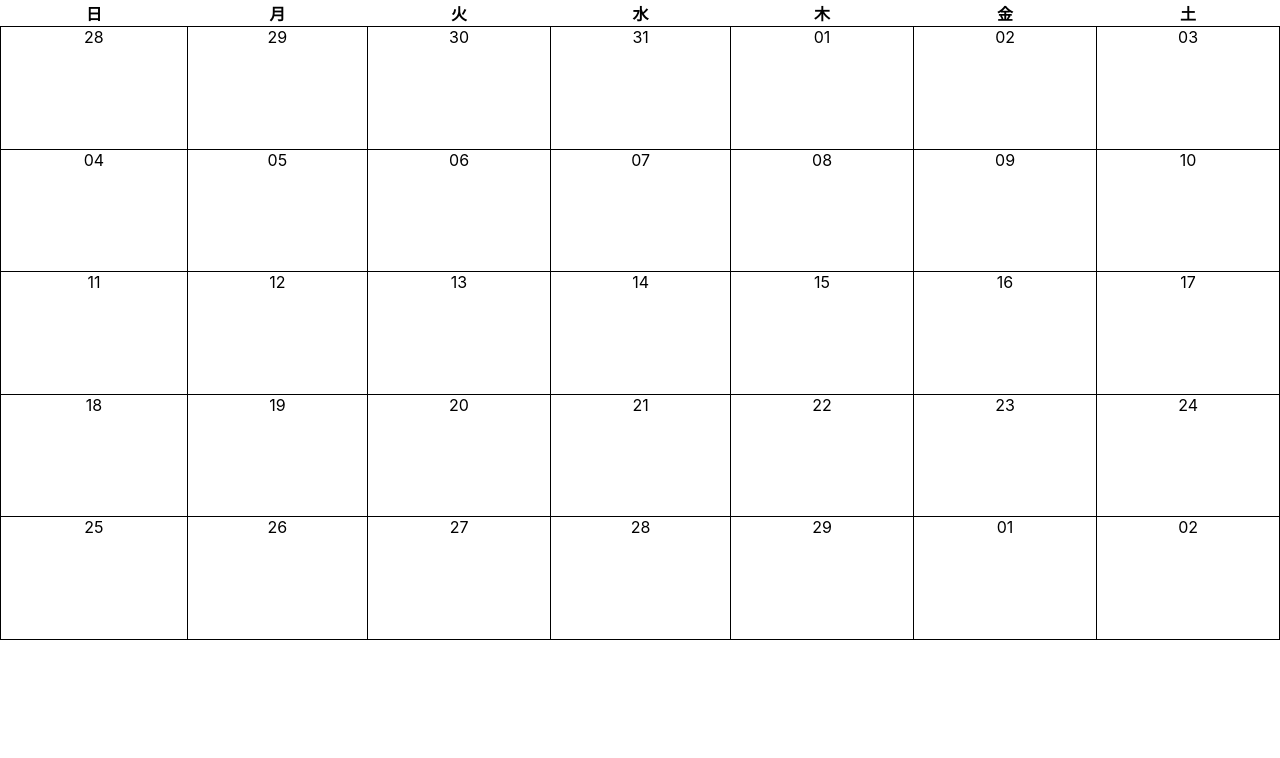
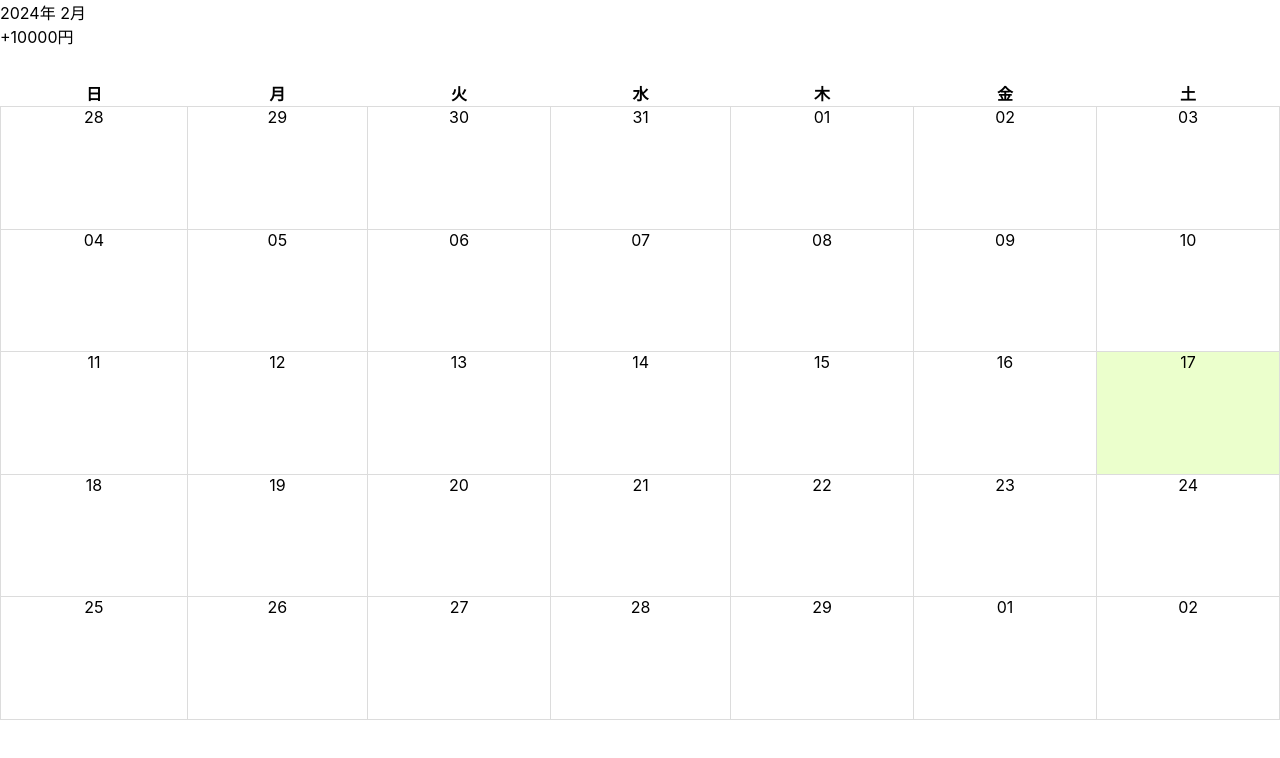
Before and after one commit to mizutanimeen/P-happiness-100-strikes, a React (Create React App) app in the folder client/app/: page / in a window 1280 px wide. Shown: the top 758 px of the page. Built offline with nearby package versions, Linux system fonts and the light colour scheme.

Commit message:
Add: current day highlight. refact. header

```diff
--- a/client/app/src/App.tsx
+++ b/client/app/src/App.tsx
@@ -1,13 +1,10 @@
-import React from 'react';
 import './App.css';
 import { Calendar } from './components/calendar/calendar';
 
-const App = () => {
+export default function App() {
   return (
     <>
       <Calendar />
     </>
   );
 }
-
-export default App;
--- a/client/app/src/components/calendar/body.tsx
+++ b/client/app/src/components/calendar/body.tsx
@@ -2,7 +2,7 @@ import React from "react";
 import './css/body.css';
 import { format } from 'date-fns';
 
-export function GetMonthDays(month = new Date().getMonth()): Date[][] {
+export function getMonthDays(month = new Date().getMonth()): Date[][] {
     const currentYear = new Date().getFullYear();
     const firstDOW = new Date(currentYear, month, 1).getDay();
     // firstDOW = 0 When it is Sunday
@@ -17,10 +17,10 @@ export function GetMonthDays(month = new Date().getMonth()): Date[][] {
     return daysMatrix;
 }
 
-export function CalendarBody(props: { currentMonth: Date[][]; }): JSX.Element {
-    const { currentMonth } = props;
-    return <React.Fragment>
-        <table className="calendarBody">
+export function CalendarBody(props: { currentMonthDays: Date[][] }): JSX.Element {
+    const currentMonthDays = props.currentMonthDays;
+    return <>
+        <table className="body">
             <thead>
                 <tr>
                     <th>日</th>
@@ -32,19 +32,38 @@ export function CalendarBody(props: { currentMonth: Date[][]; }): JSX.Element {
                     <th>土</th>
                 </tr>
             </thead>
-            <tbody>
-                {currentMonth.map((row: Date[], i: React.Key) => (
+            <TableBody currentMonthDays={currentMonthDays} />
+        </table>
+    </ >
+}
+
+function TableBody(props: { currentMonthDays: Date[][] }): JSX.Element {
+    const currentMonthDays = props.currentMonthDays;
+    return <>
+        <tbody>
+            {
+                currentMonthDays.map((row: Date[], i: React.Key) => (
                     <tr key={i}>
                         {
                             row.map((day: Date, j: React.Key) => (
-                                <td key={j} className="day">
+                                < td key={j} className={`day ${getCurrentDayClass(day)}`}>
                                     {format(day, "dd")}
                                 </td>
                             ))
                         }
                     </tr>
-                ))}
-            </tbody>
-        </table>
-    </React.Fragment>
+                ))
+            }
+        </tbody>
+    </>
 }
+
+function getCurrentDayClass(today: Date): string {
+    const currentDate = new Date();
+    if (today.getDate() === currentDate.getDate() &&
+        today.getMonth() === currentDate.getMonth() &&
+        today.getFullYear() === currentDate.getFullYear()) {
+        return 'currentDay';
+    }
+    return '';
+}
--- a/client/app/src/components/calendar/calendar.tsx
+++ b/client/app/src/components/calendar/calendar.tsx
@@ -1,13 +1,14 @@
 import { useState } from "react";
-import { GetMonthDays, CalendarBody } from './body'
+import { getMonthDays, CalendarBody } from './body'
+import { CalendarHeader } from './header'
 
 
-
-export const Calendar = () => {
-    const [currentMonth, setCurrentMonth] = useState<Date[][]>(GetMonthDays());
+export function Calendar() {
+    const [currentMonthDays, setCurrentMonthDays] = useState<Date[][]>(getMonthDays());
     return (
         <>
-            <CalendarBody currentMonth={currentMonth} />
+            <CalendarHeader />
+            <CalendarBody currentMonthDays={currentMonthDays} />
         </>
     )
 }
--- a/client/app/src/components/calendar/css/body.css
+++ b/client/app/src/components/calendar/css/body.css
@@ -1,4 +1,4 @@
-.calendarBody {
+.body {
     height: 80vh;
     width: 100%;
     border-collapse: collapse;
@@ -6,9 +6,14 @@
 
 .day {
     border: solid 1px;
+    border-color: #DCDCDC;
     text-align: center;
     vertical-align: top;
     height: 20%;
     padding: 0;
     margin: 0;
 }
+
+.currentDay {
+    background-color: #ebffcc;
+}
--- /dev/null
+++ b/client/app/src/components/calendar/css/header.css
@@ -0,0 +1,4 @@
+.header {
+    height: 10vh;
+    width: 100%;
+}
--- /dev/null
+++ b/client/app/src/components/calendar/header.tsx
@@ -0,0 +1,11 @@
+import React from "react";
+import './css/header.css';
+
+export function CalendarHeader(): JSX.Element {
+    return <>
+        <div className="header">
+            <div>2024年 2月</div>
+            <div>+10000円</div>
+        </div>
+    </>
+}
```
